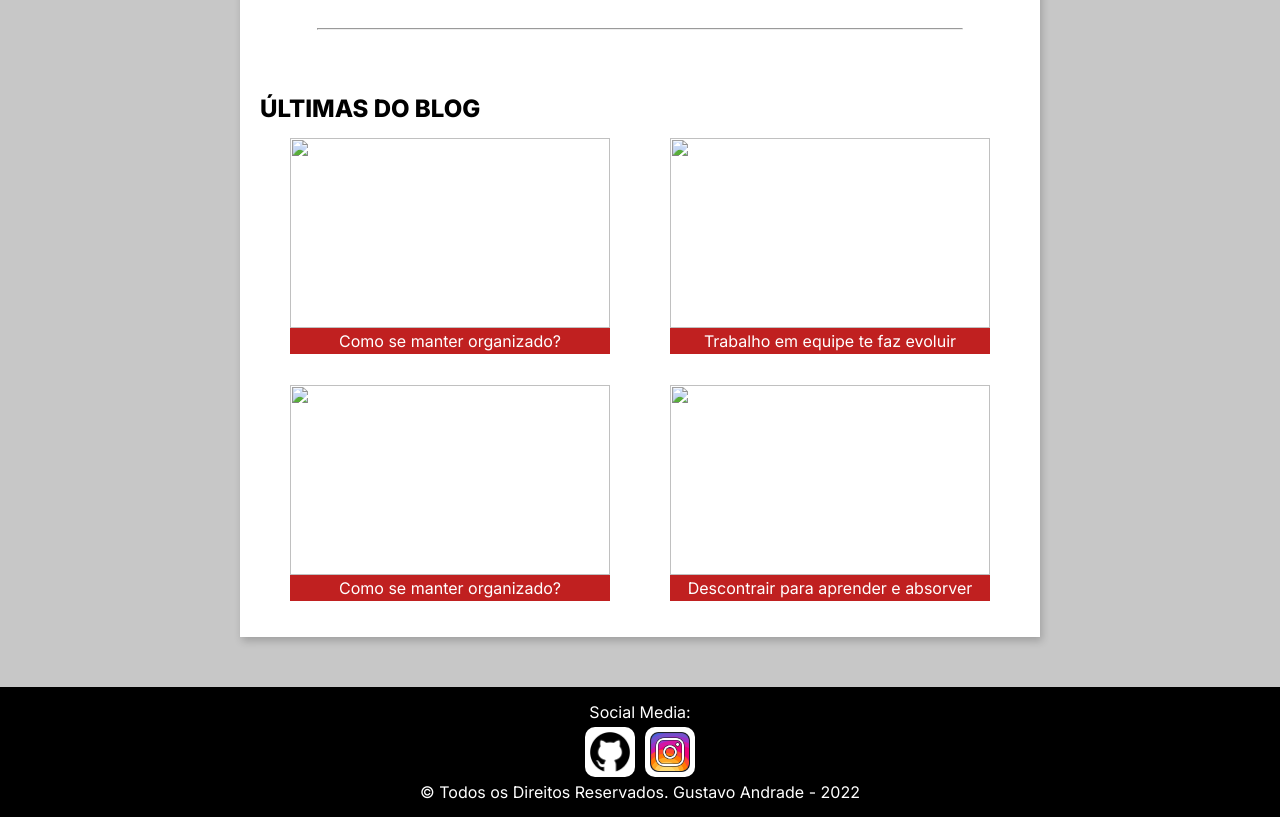
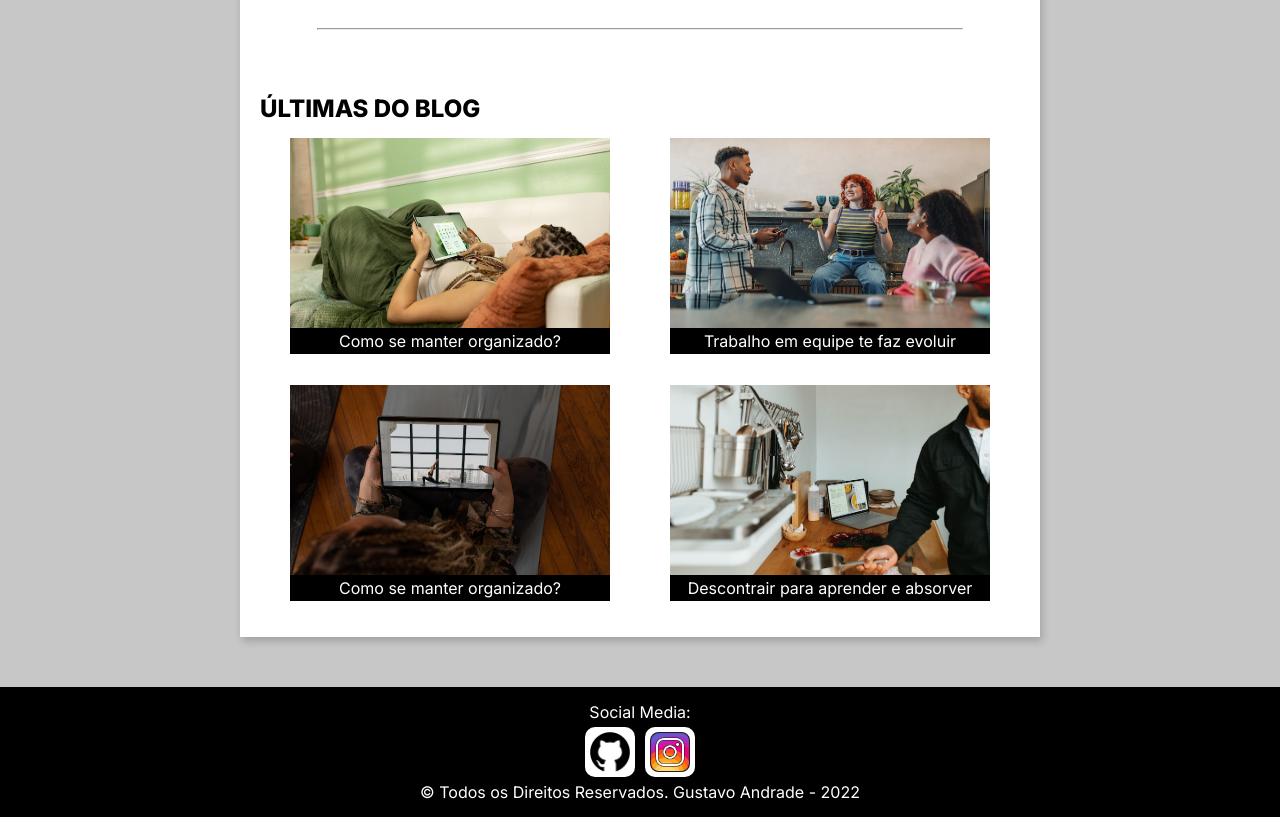
Before and after one commit to nngustavo/minisite, a plain HTML site: page index.html in a window 1280 px wide. Shown: the part 1100-1917 px from the top of the page. Drawn offline with Linux system fonts and the light colour scheme.

Commit message:
alterações visuais (fotos)

```diff
--- a/css/style.css
+++ b/css/style.css
@@ -97,7 +97,7 @@ hr {
 
 .posts p {
    color: #fff;
-   background-color: rgba(192, 32, 32, 1);
+   background-color: #000;
    font-size: 1em;
    padding: 3px;
    text-align: center;
--- a/index.html
+++ b/index.html
@@ -69,25 +69,25 @@
             <div class="posts-container">
                <div class="posts">
                   <a href="#">
-                     <img src="img/" alt="">
+                     <img src="img/microsoft-365-G6QI-0dg-ug-unsplash.jpg" alt="">
                      <p>Como se manter organizado?</p>
                   </a>
                </div>
                <div class="posts">
                   <a href="#">
-                     <img src="img/" alt="">
+                     <img src="img/samsung-uk-uzP2t_kkMDM-unsplash.jpg" alt="">
                      <p>Trabalho em equipe te faz evoluir</p>
                   </a>
                </div>
                <div class="posts">
                   <a href="#">
-                     <img src="img/" alt="">
+                     <img src="img/surface-NOjSNAUTnC4-unsplash.jpg" alt="">
                      <p>Como se manter organizado?</p>
                   </a>
                </div>
                <div class="posts">
                   <a href="#">
-                     <img src="img/" alt="">
+                     <img src="img/windows-L0xLAqyz4N4-unsplash.jpg" alt="">
                      <p>Descontrair para aprender e absorver</p>
                   </a>
                </div>
```
Also changed, not shown: img/microsoft-365-G6QI-0dg-ug-unsplash.jpg (added), img/samsung-uk-uzP2t_kkMDM-unsplash.jpg (added), img/surface-NOjSNAUTnC4-unsplash.jpg (added), img/windows-L0xLAqyz4N4-unsplash.jpg (added).
